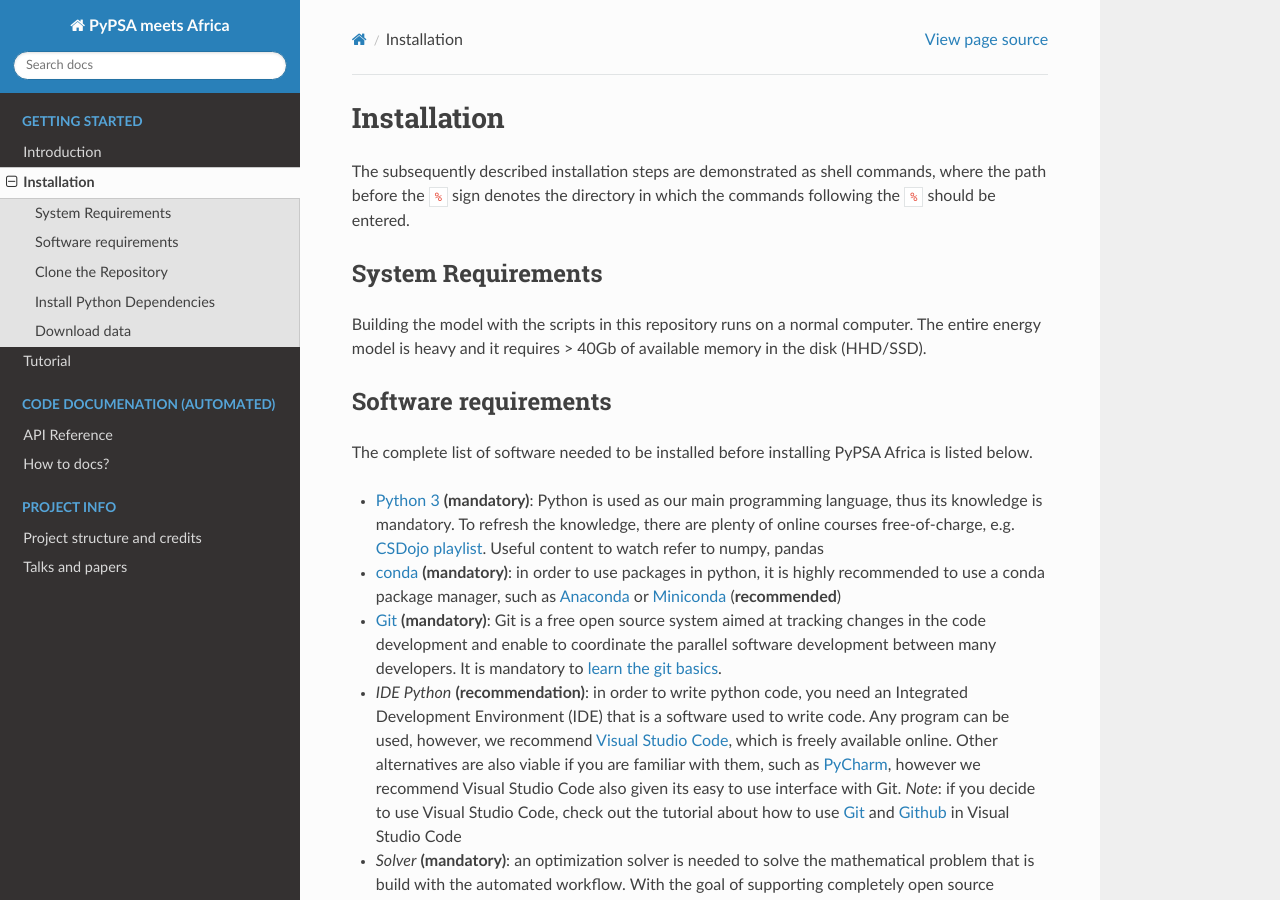
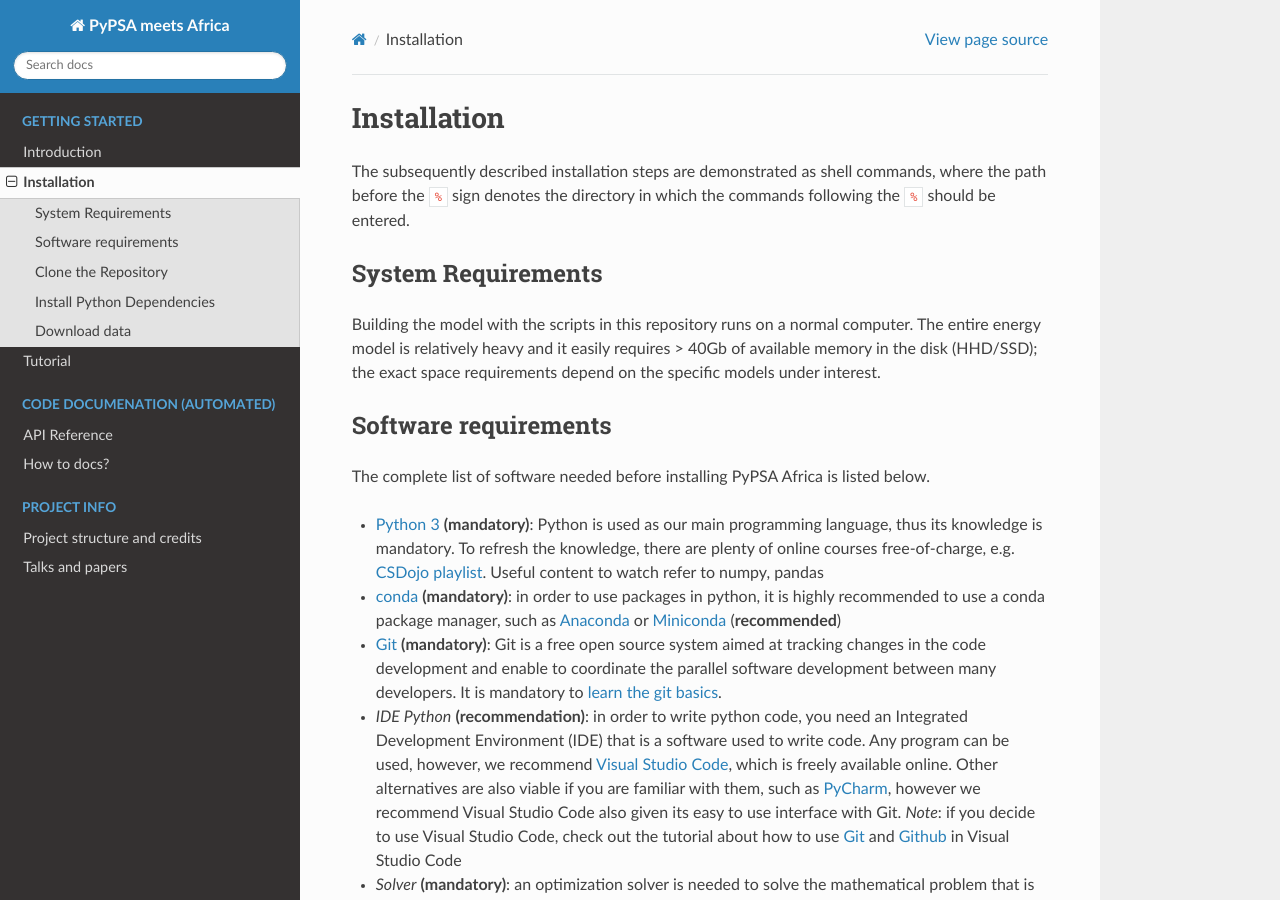
Before and after one commit to pypsa-meets-earth/pypsa-earth, a Sphinx documentation site: the page built from doc/installation.rst, in a window 1280 px wide and 900 px high. Built offline with Sphinx 7.4.7 and the Read the Docs theme 2.0.0, drawn with Linux system fonts in a browser that asks for light colours; pages that are not in the unit, such as notebooks, are missing from menus.

Commit message:
Improve documentation

```diff
--- a/doc/installation.rst
+++ b/doc/installation.rst
@@ -16,13 +16,14 @@
 ===================
 
 Building the model with the scripts in this repository runs on a normal computer.
-The entire energy model is heavy and it requires > 40Gb of available memory in the disk (HHD/SSD).
+The entire energy model is relatively heavy and it easily requires > 40Gb of available memory in the disk (HHD/SSD);
+the exact space requirements depend on the specific models under interest.
 
 
 Software requirements
 =====================
 
-The complete list of software needed to be installed before installing PyPSA Africa is listed below.
+The complete list of software needed before installing PyPSA Africa is listed below.
 
 - `Python 3 <https://www.python.org/>`_ **(mandatory)**: Python is used as our main programming language, thus its knowledge is mandatory.
   To refresh the knowledge, there are plenty of online courses free-of-charge, e.g. `CSDojo playlist <https://www.youtube.com/c/CSDojo/playlists>`_.
@@ -42,7 +43,7 @@
   `Git <https://code.visualstudio.com/docs/editor/versioncontrol#_git-support>`__ and `Github <https://code.visualstudio.com/docs/editor/github>`__
   in Visual Studio Code
 - `Solver` **(mandatory)**: an optimization solver is needed to solve the mathematical problem that is build with the automated workflow.
-  With the goal of supporting completely open source initiative, we focus on relying on Open-Source solvers, such as `CBC <https://projects.coin-or.org/Cbc>`_,
+  With the goal of supporting completely open source initiative, we focus on relying on Open-Source solvers, such as `CBC <https://projects.coin-or.org/Cbc>`_ ,
   `GLPK <https://www.gnu.org/software/glpk/>`_, `WinGLPK <http://winglpk.sourceforge.net/>`_ or `HiGHS <https://github.com/ERGO-Code/HiGHS>`_;
   to further improve performances, commercial solvers like `Gurobi <http://www.gurobi.com/>`_ or `CPLEX <https://www.ibm.com/analytics/cplex-optimizer>`_
   (both commercial licenses with free academic options) can also be used
```
